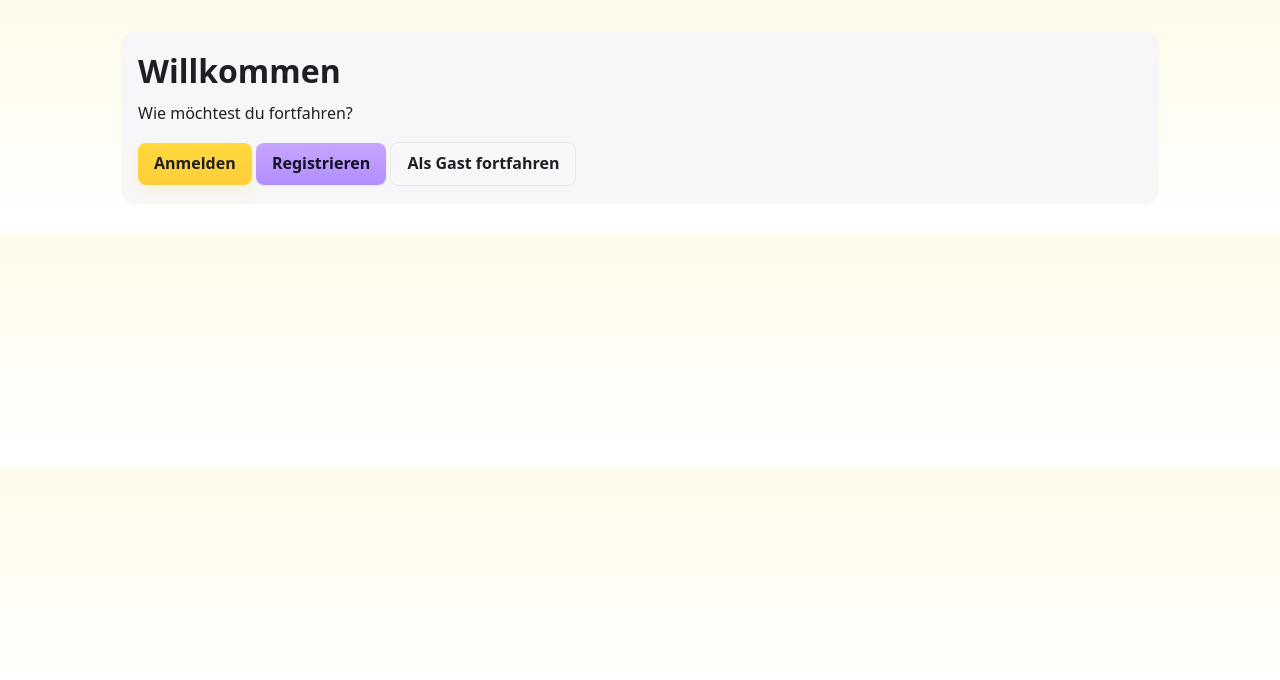
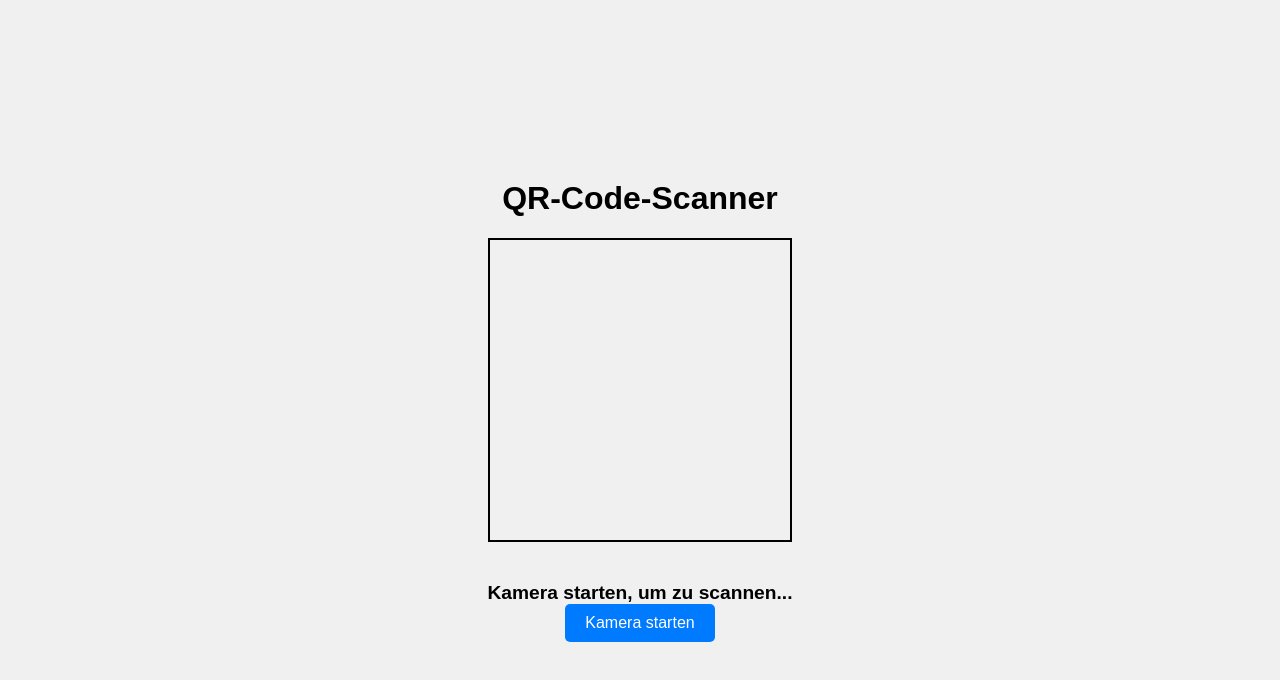
Before and after one commit to ilijabertledev-glitch/grimvale-beta, a plain HTML site: page index.html in a window 1280 px wide. Drawn offline with Linux system fonts and the light colour scheme.

Commit message:
Update index.html

```diff
--- a/index.html
+++ b/index.html
@@ -1,23 +1,126 @@
-<!doctype html>
-<html lang="de">
+<!DOCTYPE html>
+<html>
 <head>
-  <meta charset="utf-8" />
-  <meta name="viewport" content="width=device-width,initial-scale=1" />
-  <title>Willkommen</title>
-  <link rel="stylesheet" href="style.css" />
+    <title>QR-Code-Scanner</title>
+    <style>
+        body {
+            font-family: sans-serif;
+            display: flex;
+            flex-direction: column;
+            align-items: center;
+            justify-content: center;
+            height: 100vh;
+            margin: 0;
+            background-color: #f0f0f0;
+        }
+
+        #qr-video-container {
+            position: relative;
+            width: 300px;
+            height: 300px;
+            border: 2px solid black;
+            overflow: hidden;
+            margin-bottom: 20px;
+        }
+
+        #qr-video {
+            width: 100%;
+            height: 100%;
+            object-fit: cover;
+        }
+
+        #qr-border {
+            position: absolute;
+            top: 0;
+            left: 0;
+            width: 100%;
+            height: 100%;
+            border: 5px solid transparent;
+            box-sizing: border-box;
+            transition: border-color 0.3s ease-in-out;
+        }
+
+        .highlighted #qr-border {
+            border-color: yellow;
+        }
+
+        #result {
+            margin-top: 20px;
+            font-size: 1.2em;
+            font-weight: bold;
+        }
+
+        button {
+            padding: 10px 20px;
+            font-size: 1em;
+            cursor: pointer;
+            border: none;
+            background-color: #007BFF;
+            color: white;
+            border-radius: 5px;
+        }
+
+        button:hover {
+            background-color: #0056b3;
+        }
+    </style>
+    <script src="https://unpkg.com/html5-qrcode"></script>
 </head>
 <body>
-  <div class="container">
-    <main class="card">
-      <h1>Willkommen</h1>
-      <p>Wie möchtest du fortfahren?</p>
+    <h1>QR-Code-Scanner</h1>
+    <div id="qr-video-container">
+        <video id="qr-video"></video>
+        <div id="qr-border"></div>
+    </div>
+    <div id="result">Kamera starten, um zu scannen...</div>
+    <button onclick="startScanning()">Kamera starten</button>
 
-      <div class="flex-col" style="gap:1rem;">
-        <a href="login.html" class="btn btn--primary">Anmelden</a>
-        <a href="register.html" class="btn btn--accent">Registrieren</a>
-        <a href="guest.html" class="btn btn--ghost">Als Gast fortfahren</a>
-      </div>
-    </main>
-  </div>
+    <script>
+        let html5QrCode;
+        const qrVideo = document.getElementById('qr-video');
+        const resultDiv = document.getElementById('result');
+        const qrContainer = document.getElementById('qr-video-container');
+
+        const qrCodeConfig = {
+            fps: 10,
+            qrbox: 250,
+            disableFlip: false,
+        };
+
+        function onScanSuccess(decodedText, decodedResult) {
+            console.log(`Code erfolgreich gescannt: ${decodedText}`);
+            resultDiv.innerText = `Gefundener QR-Code: ${decodedText}`;
+            qrContainer.classList.add('highlighted');
+            setTimeout(() => {
+                qrContainer.classList.remove('highlighted');
+            }, 2000);
+            html5QrCode.stop().then(() => {
+                console.log("Scanner gestoppt.");
+            }).catch(err => {
+                console.log("Fehler beim Stoppen des Scanners:", err);
+            });
+        }
+
+        function onScanError(errorMessage) {
+            // Optional: Fehlerbehandlung hier
+        }
+
+        function startScanning() {
+            if (html5QrCode) {
+                html5QrCode.stop().catch(err => console.log(err));
+            }
+            html5QrCode = new Html5Qrcode("qr-video");
+
+            html5QrCode.start(
+                { facingMode: "environment" },
+                qrCodeConfig,
+                onScanSuccess,
+                onScanError
+            ).catch(err => {
+                resultDiv.innerText = "Kamera konnte nicht gestartet werden. Bitte erlaube den Zugriff.";
+                console.error("Fehler beim Starten der Kamera:", err);
+            });
+        }
+    </script>
 </body>
 </html>
```
